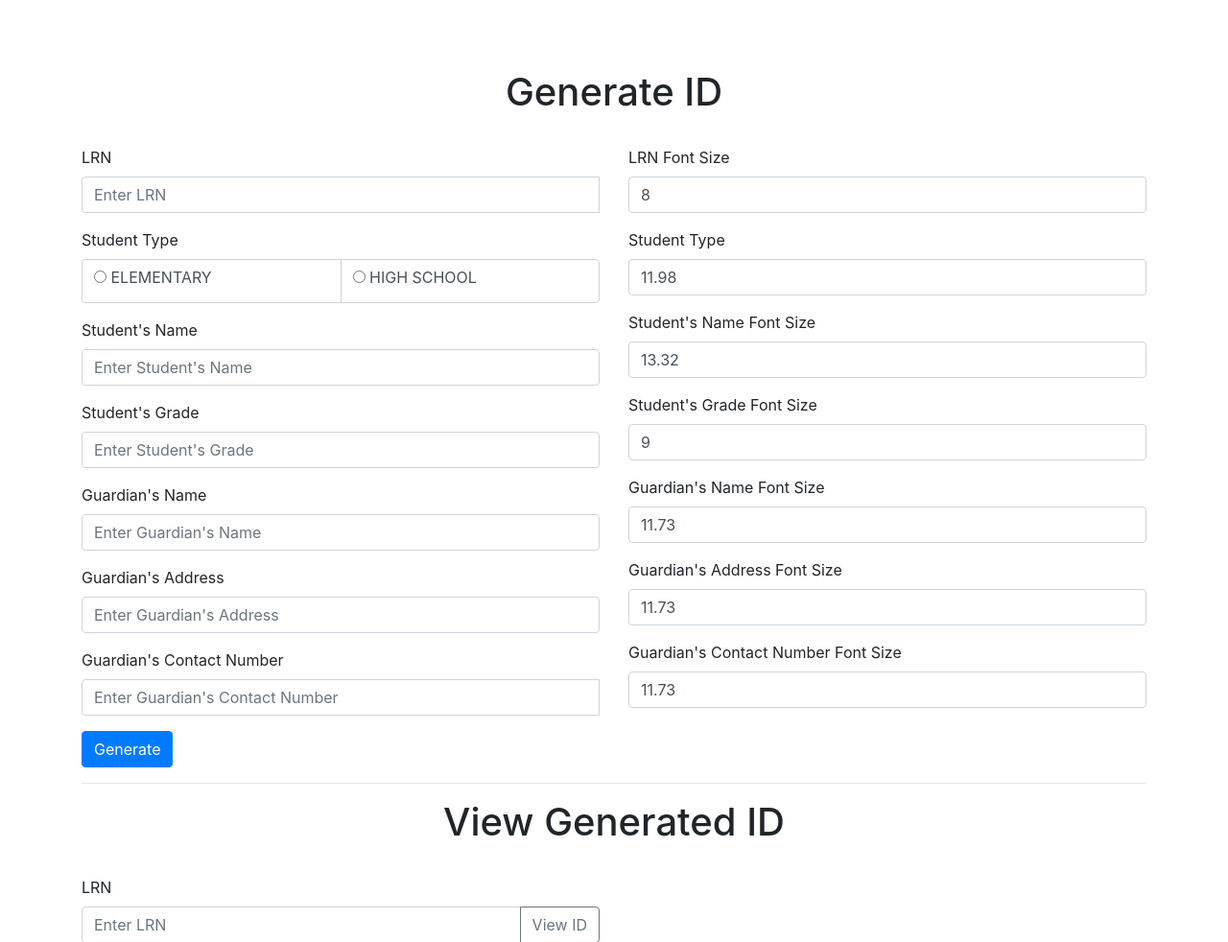
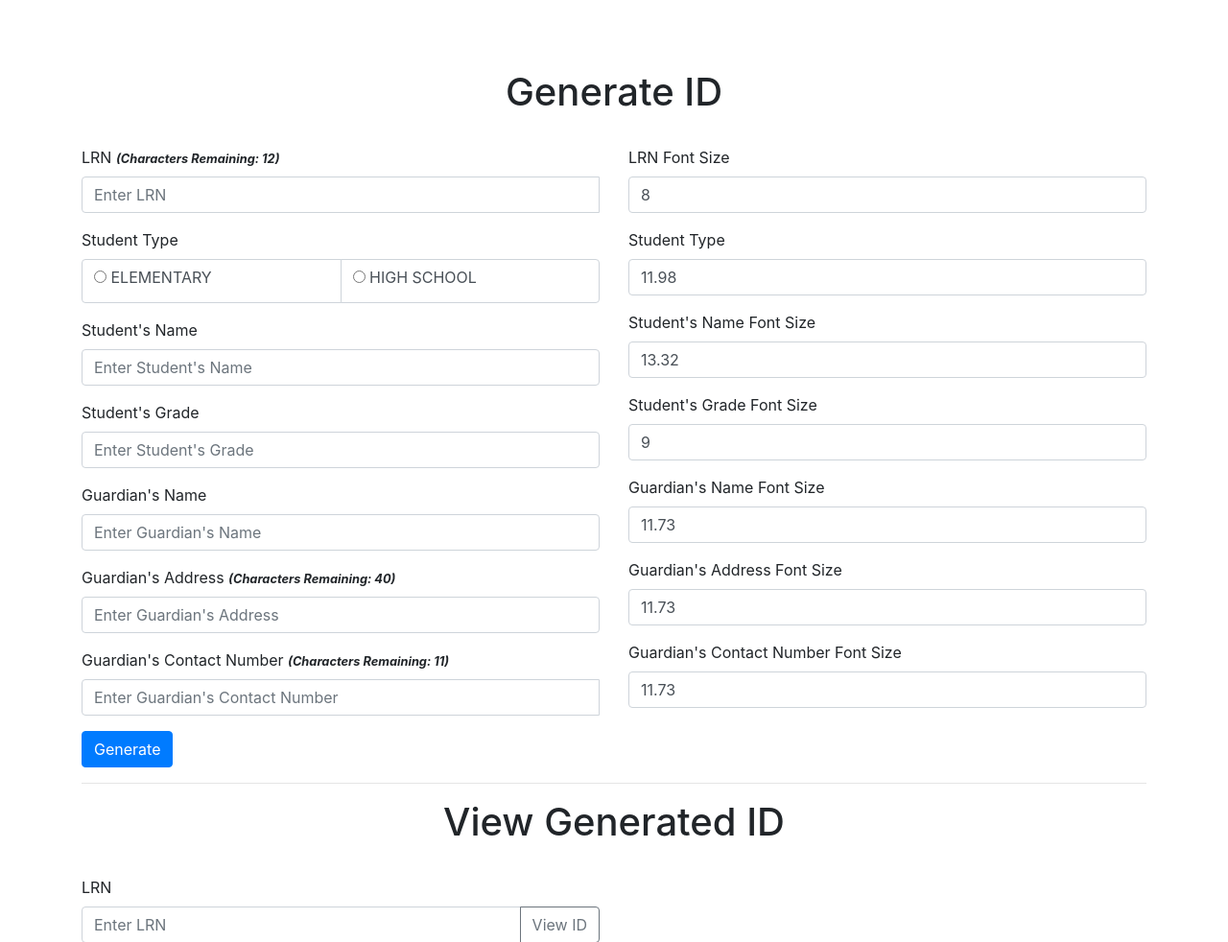
Before and after one commit to jpgulayan460103/id-maker, a PHP site: page / in a window 1280 px wide. Shown: the top 982 px of the page at 96% size. Run offline with PHP 8.4, Linux system fonts and the light colour scheme.

Commit message:
update guardian address

```diff
--- a/created-id.php
+++ b/created-id.php
@@ -51,3 +51,4 @@ $dompdf->render();
 
 // Output the generated PDF to Browser
 $dompdf->stream(urlencode($filename).".pdf");
+// $dompdf->stream(urlencode($filename).".pdf", array("Attachment" => false));
--- a/index.php
+++ b/index.php
@@ -24,11 +24,12 @@
         <br>
         <div class="row">
             <div class="col-6">
-                <form>
+                <form ng-submit="createId()">
                     <div class="form-group">
                         <label for="lrn">LRN</label>
+                        <small><b><i>(Characters Remaining: {{ countCharactersRemaining(formData.lrn,12) }})</i></b></small>
                         <div class="input-group mb-3">
-                            <input type="text" class="form-control" id="lrn" ng-model="formData.lrn" placeholder="Enter LRN"  ng-class="{'is-invalid': checkLrn() }" required>
+                            <input type="text" class="form-control" id="lrn" ng-model="formData.lrn" placeholder="Enter LRN"  ng-class="{'is-invalid': checkLrn() }" ng-maxlength="12" maxlength="12" required>
                             <div class="invalid-feedback">
                                 LRN must be a number and has 12 digits
                             </div>
@@ -78,22 +79,24 @@
 
                     <div class="form-group">
                         <label for="guardians_address">Guardian's Address</label>
+                        <small><b><i>(Characters Remaining: {{ countCharactersRemaining(formData.guardians_address,40) }})</i></b></small>
                         <div class="input-group mb-3">
-                            <input type="text" class="form-control" id="guardians_address" ng-model="formData.guardians_address" placeholder="Enter Guardian's Address" required>
+                            <input type="text" class="form-control" id="guardians_address" ng-model="formData.guardians_address" placeholder="Enter Guardian's Address" ng-maxlength="40" maxlength="40" required>
                         </div>
                     </div>
 
                     <div class="form-group">
                         <label for="guardians_number">Guardian's Contact Number</label>
+                        <small><b><i>(Characters Remaining: {{ countCharactersRemaining(formData.guardians_number,11) }})</i></b></small>
                         <div class="input-group mb-3">
-                            <input type="text" class="form-control" id="guardians_number" ng-model="formData.guardians_number" placeholder="Enter Guardian's Contact Number"  ng-class="{'is-invalid': checkContactNumber() }"  required>
+                            <input type="text" class="form-control" id="guardians_number" ng-model="formData.guardians_number" placeholder="Enter Guardian's Contact Number"  ng-class="{'is-invalid': checkContactNumber() }" ng-maxlength="11" maxlength="11"  required>
                             <div class="invalid-feedback">
                                 Contact Number must be a number and has 11 digits
                             </div>
                         </div>
                     </div>
 
-                    <button type="submit" class="btn btn-primary" ng-click="createId()">Generate</button>
+                    <button type="submit" class="btn btn-primary">Generate</button>
 
                 </form>
             </div>
@@ -220,11 +223,26 @@
         }
 
         $scope.checkContactNumber = function() {
+            if(!$scope.formData.guardians_number){return false}
             return $scope.formData.guardians_number.length != 11 || isNaN($scope.formData.guardians_number);
         }
         $scope.checkLrn = function() {
+            if(!$scope.formData.lrn){return false}
             return $scope.formData.lrn.length != 12 || isNaN($scope.formData.lrn);
         }
+
+        $scope.countCharactersRemaining = function(data,max) {
+            if(data == null){
+                return max;
+            }
+            remaining = max - data.length;
+            if(remaining<=0){
+                return '0';
+            }else{
+                return remaining;
+            }
+        }
+
 
         $scope.createId = function() {
             $scope.hasError = false;
```
Also changed, not shown: id-print.php (+17 -13 lines).
